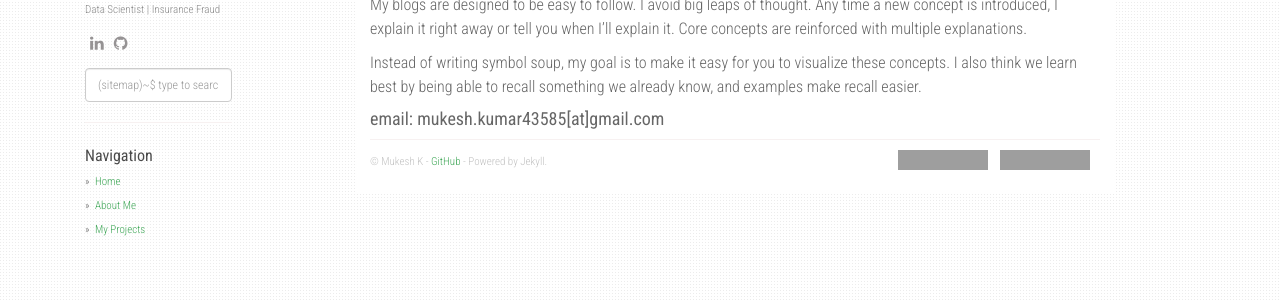
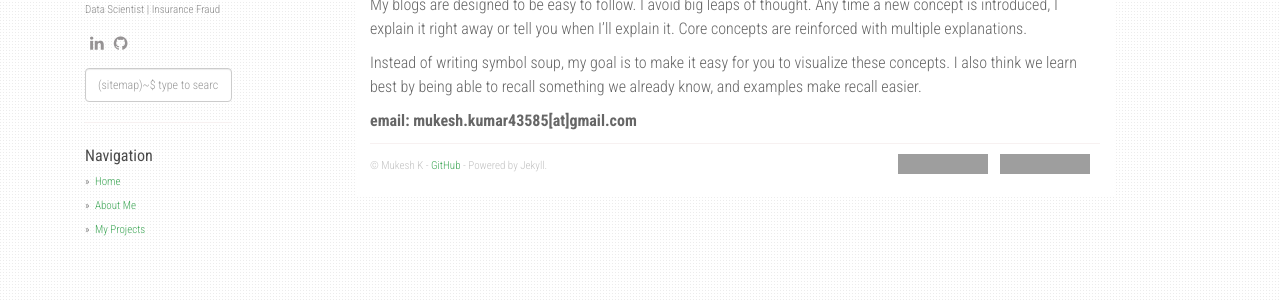
Before and after one commit to muksmuks/muksmuks.github.io, a Jekyll site: the page built from about.md, in a window 1280 px wide. Shown: the part 160-460 px from the top of the page. Built offline with Jekyll 4.4.1, drawn with Linux system fonts in a browser that asks for light colours; nearby versions of some CDN libraries; grey boxes are pictures that could not be loaded.

```diff
--- a/about.md
+++ b/about.md
@@ -12,4 +12,4 @@ My blogs are designed to be easy to follow. I avoid big leaps of thought. Any ti
 
 Instead of writing symbol soup, my goal is to make it easy for you to visualize these concepts. I also think we learn best by being able to recall something we already know, and examples make recall easier.
 
-<h4>email: mukesh.kumar43585[at]gmail.com</h4>
+<b>email: mukesh.kumar43585[at]gmail.com</b>
```
